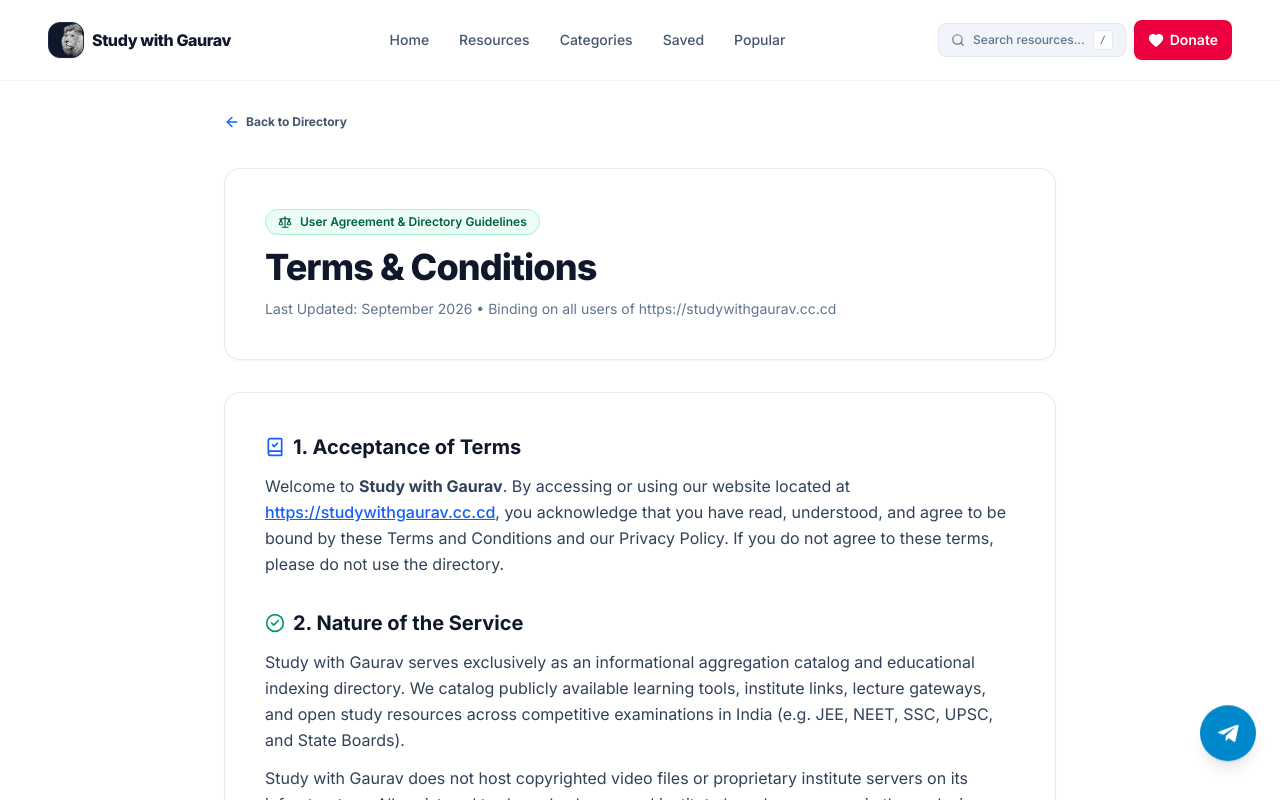
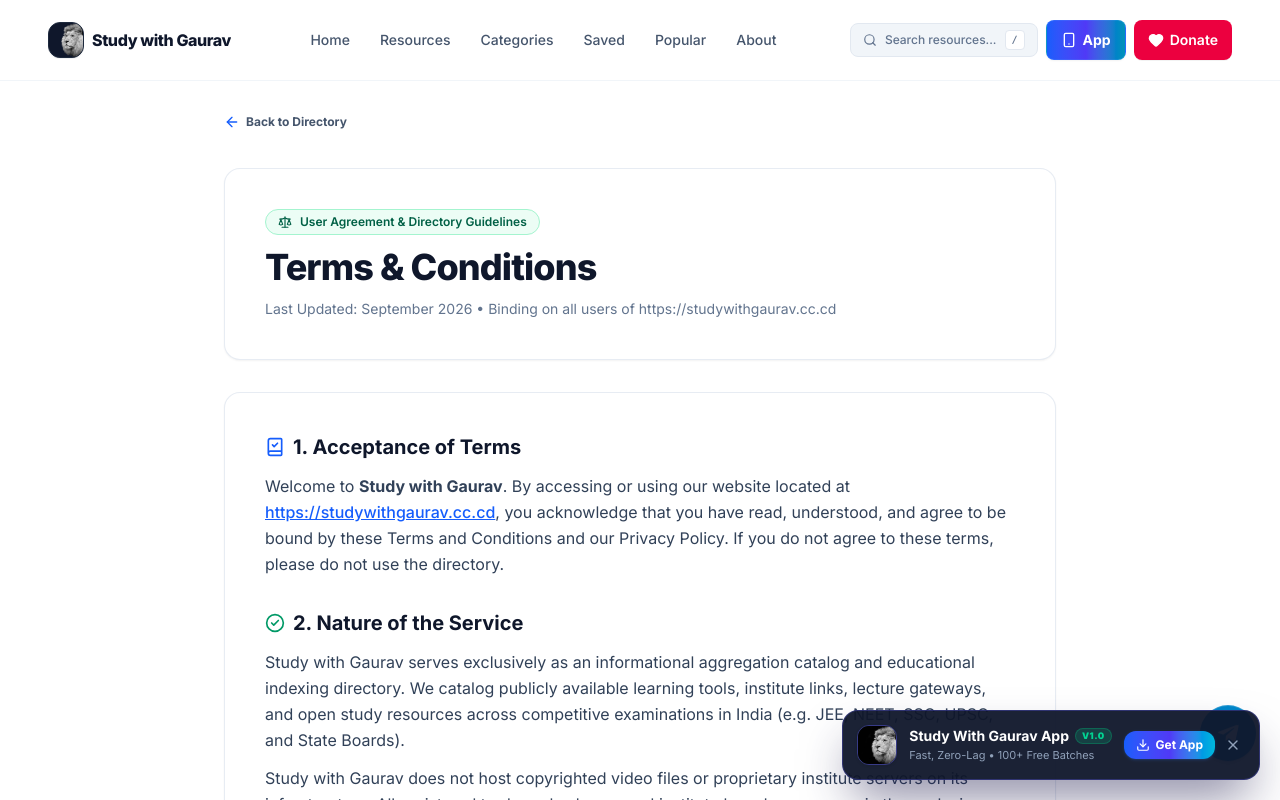
Before and after one commit to Gaurav1000m/Study-With-Gaurav, a Next.js app: page /terms in a window 1280 px wide. Both pictures are taken after a click on the button "I have Disabled Ad Blocker & DNS". Shown: the top 800 px of the page. Built offline with nearby package versions, Linux system fonts and the light colour scheme.

Commit message:
feat: add About section in upper header, Get App button in navbar & bottom nav, and floating web view APK banner

```diff
--- a/src/app/layout.tsx
+++ b/src/app/layout.tsx
@@ -5,6 +5,7 @@ import "./globals.css";
 import { SplashScreen } from "@/components/SplashScreen";
 import { TelegramFloat } from "@/components/TelegramFloat";
 import { BottomNav } from "@/components/BottomNav";
+import { GetAppBanner } from "@/components/GetAppBanner";
 import { VpnGuard } from "@/components/VpnGuard";
 import { DevToolsGuard } from "@/components/DevToolsGuard";
 import { AppProvider } from "@/context/AppContext";
@@ -442,6 +443,7 @@ export default function RootLayout({
             <SplashScreen />
             {children}
             <TelegramFloat />
+            <GetAppBanner />
             <BottomNav />
           </VpnGuard>
         </AppProvider>
--- a/src/app/page.tsx
+++ b/src/app/page.tsx
@@ -17,6 +17,7 @@ import { AppxHeroText } from "@/components/AppxHeroText";
 import { AppxFAQ } from "@/components/AppxFAQ";
 import { TestimonialsSection } from "@/components/TestimonialsSection";
 import { ModernLearningSection } from "@/components/ModernLearningSection";
+import { AboutSection } from "@/components/AboutSection";
 import { HeroSlider } from "@/components/HeroSlider";
 import { AdBanner } from "@/components/AdBanner";
 import { WEBSITES } from "@/data/websites";
@@ -392,6 +393,9 @@ export default function Home() {
               </div>
             </section>
 
+            {/* About Section */}
+            <AboutSection />
+
             {/* AppX-Style Interactive Animated FAQ Section */}
             <AppxFAQ />
 
--- a/src/components/BottomNav.tsx
+++ b/src/components/BottomNav.tsx
@@ -2,7 +2,7 @@
 
 import Link from "next/link";
 import { usePathname } from "next/navigation";
-import { Home, BookOpen, Bookmark, User, Heart } from "lucide-react";
+import { Home, BookOpen, Bookmark, User, Heart, Smartphone } from "lucide-react";
 import { cn } from "@/lib/utils";
 import { useApp } from "@/context/AppContext";
 
@@ -13,9 +13,9 @@ export function BottomNav() {
   const navItems = [
     { name: "Home", href: "/", icon: Home },
     { name: "Resources", href: "/resources", icon: BookOpen },
+    { name: "Get App", href: "/download", icon: Smartphone, isSpecial: true },
     { name: "Saved", href: "/saved", icon: Bookmark, badge: bookmarks.length },
     { name: "Donate", href: "/donate", icon: Heart, isAccent: true },
-    { name: "Profile", href: "/profile", icon: User },
   ];
 
   return (
@@ -40,9 +40,13 @@ export function BottomNav() {
                 isActive
                   ? item.isAccent
                     ? "text-rose-600 font-bold"
+                    : item.isSpecial
+                    ? "text-indigo-600 font-bold"
                     : "text-blue-600 font-bold"
                   : item.isAccent
                   ? "text-rose-500/80 hover:text-rose-600 font-medium"
+                  : item.isSpecial
+                  ? "text-indigo-600 hover:text-indigo-700 font-semibold"
                   : "text-slate-500 hover:text-slate-900 font-medium"
               )}
             >
@@ -50,7 +54,7 @@ export function BottomNav() {
                 <span
                   className={cn(
                     "absolute top-0 w-8 h-0.5 rounded-full animate-fade-in",
-                    item.isAccent ? "bg-rose-600" : "bg-blue-600"
+                    item.isAccent ? "bg-rose-600" : item.isSpecial ? "bg-indigo-600" : "bg-blue-600"
                   )}
                 />
               )}
@@ -63,6 +67,11 @@ export function BottomNav() {
                   )}
                   strokeWidth={isActive ? 2.5 : 2}
                 />
+                {item.isSpecial && (
+                  <span className="absolute -top-1 -right-3 px-1 py-0.2 rounded-full bg-gradient-to-r from-blue-600 to-indigo-600 text-white text-[8px] font-black uppercase tracking-tighter leading-none shadow-xs">
+                    APK
+                  </span>
+                )}
                 {item.badge !== undefined && item.badge > 0 && (
                   <span className="absolute -top-1 -right-2 min-w-[14px] h-[14px] px-0.5 rounded-full bg-blue-600 text-white text-[9px] font-extrabold flex items-center justify-center leading-none">
                     {item.badge > 99 ? "99+" : item.badge}
--- /dev/null
+++ b/src/components/GetAppBanner.tsx
@@ -0,0 +1,88 @@
+"use client";
+
+import { useState, useEffect } from "react";
+import Image from "next/image";
+import Link from "next/link";
+import { Download, X, Sparkles } from "lucide-react";
+
+export function GetAppBanner() {
+  const [isVisible, setIsVisible] = useState(false);
+
+  useEffect(() => {
+    // 1. If already inside the native Android APK wrapper, never show this banner
+    if (typeof window !== "undefined" && (window as any).AndroidSecurityBridge) {
+      return;
+    }
+
+    // 2. Check if user dismissed it in this session
+    const isDismissed = sessionStorage.getItem("swg_app_banner_dismissed");
+    if (!isDismissed) {
+      // Show after a brief delay for a polished entrance
+      const timer = setTimeout(() => setIsVisible(true), 1800);
+      return () => clearTimeout(timer);
+    }
+  }, []);
+
+  const handleDismiss = (e: React.MouseEvent) => {
+    e.preventDefault();
+    e.stopPropagation();
+    setIsVisible(false);
+    sessionStorage.setItem("swg_app_banner_dismissed", "true");
+  };
+
+  if (!isVisible) return null;
+
+  return (
+    <aside
+      aria-label="Download Android App"
+      className="fixed bottom-[4.2rem] md:bottom-5 left-3 right-3 sm:left-auto sm:right-5 sm:max-w-md z-40 animate-slide-up"
+    >
+      <div className="bg-slate-900/95 backdrop-blur-xl border border-indigo-500/30 rounded-2xl p-3 sm:p-3.5 shadow-2xl shadow-indigo-950/60 flex items-center justify-between gap-3 text-white">
+        {/* App Icon & Details */}
+        <Link href="/download" className="flex items-center gap-3 min-w-0 group flex-1">
+          <div className="relative w-10 h-10 rounded-xl overflow-hidden shrink-0 border border-indigo-500/40 shadow-sm">
+            <Image
+              src="/black-and-white-portrait-of-a-lion.webp"
+              alt="Study With Gaurav Lion App Icon"
+              fill
+              className="object-cover group-hover:scale-105 transition-transform"
+            />
+          </div>
+
+          <div className="min-w-0 flex-1 text-left">
+            <div className="flex items-center gap-1.5">
+              <span className="font-bold text-xs sm:text-sm text-white truncate leading-tight group-hover:text-cyan-300 transition-colors">
+                Study With Gaurav App
+              </span>
+              <span className="px-1.5 py-0.2 rounded-full bg-emerald-500/20 text-emerald-400 text-[9px] font-black tracking-wider uppercase border border-emerald-500/30 shrink-0">
+                v1.0
+              </span>
+            </div>
+            <p className="text-[10px] sm:text-[11px] text-slate-400 truncate mt-0.5">
+              Fast, Zero-Lag • 100+ Free Batches
+            </p>
+          </div>
+        </Link>
+
+        {/* Action Button & Dismiss */}
+        <div className="flex items-center gap-1.5 shrink-0">
+          <Link
+            href="/download"
+            className="inline-flex items-center gap-1.5 px-3 py-1.5 rounded-xl bg-gradient-to-r from-blue-600 via-indigo-600 to-cyan-500 hover:from-blue-500 hover:to-cyan-400 font-bold text-xs text-white shadow-sm shadow-blue-500/20 active:scale-95 transition-all"
+          >
+            <Download className="w-3.5 h-3.5 shrink-0" />
+            <span>Get App</span>
+          </Link>
+
+          <button
+            onClick={handleDismiss}
+            aria-label="Dismiss app banner"
+            className="p-1 text-slate-400 hover:text-white rounded-lg hover:bg-slate-800/80 transition-colors"
+          >
+            <X className="w-4 h-4" />
+          </button>
+        </div>
+      </div>
+    </aside>
+  );
+}
--- a/src/components/Header.tsx
+++ b/src/components/Header.tsx
@@ -4,7 +4,7 @@ import { useState, useEffect, useRef } from "react";
 import Link from "next/link";
 import Image from "next/image";
 import { usePathname, useRouter } from "next/navigation";
-import { BookOpen, Search, PlusCircle, Menu, X, ShieldCheck, ChevronRight, Heart, Maximize, Minimize } from "lucide-react";
+import { BookOpen, Search, PlusCircle, Menu, X, ShieldCheck, ChevronRight, Heart, Maximize, Minimize, Smartphone, Download } from "lucide-react";
 import { cn } from "@/lib/utils";
 import { useApp } from "@/context/AppContext";
 
@@ -109,6 +109,7 @@ export function Header({ onOpenSuggestModal, onFocusSearch }: HeaderProps = {})
     { name: "Categories", href: "/categories" },
     { name: "Saved", href: "/saved", badge: bookmarks.length },
     { name: "Popular", href: "/popular" },
+    { name: "About", href: "/about" },
     { name: "Profile", href: "/profile" },
   ];
 
@@ -240,6 +241,17 @@ export function Header({ onOpenSuggestModal, onFocusSearch }: HeaderProps = {})
               </kbd>
             </button>
 
+            {/* Get App Button (Desktop & Mobile) */}
+            <Link
+              href="/download"
+              className="inline-flex items-center gap-1 sm:gap-1.5 px-2.5 sm:px-3.5 py-1.5 sm:py-2 text-xs sm:text-sm font-bold text-white bg-gradient-to-r from-blue-600 via-indigo-600 to-cyan-600 hover:from-blue-500 hover:to-cyan-500 active:scale-95 rounded-lg transition-all shadow-xs min-h-[36px] sm:min-h-[40px] border border-blue-400/20"
+              title="Download Study With Gaurav Android APK"
+            >
+              <Smartphone className="w-3.5 h-3.5 sm:w-4 sm:h-4 shrink-0" />
+              <span className="hidden xs:inline">Get App</span>
+              <span className="xs:hidden">App</span>
+            </Link>
+
             {/* Donate Button (Mobile & Desktop) */}
             <Link
               href="/donate"
@@ -344,6 +356,26 @@ export function Header({ onOpenSuggestModal, onFocusSearch }: HeaderProps = {})
               })}
             </nav>
 
+            {/* Get Android App Banner in Mobile Drawer */}
+            <div className="p-4 pt-2 border-t border-slate-100 bg-gradient-to-br from-indigo-50/70 to-blue-50/50">
+              <Link
+                href="/download"
+                onClick={() => setIsMobileMenuOpen(false)}
+                className="w-full flex items-center justify-between p-3.5 bg-gradient-to-r from-blue-600 via-indigo-600 to-cyan-600 text-white rounded-xl shadow-md active:scale-98 transition-transform font-bold text-sm"
+              >
+                <div className="flex items-center gap-2.5">
+                  <div className="w-8 h-8 rounded-lg bg-white/20 flex items-center justify-center text-white shrink-0">
+                    <Smartphone className="w-4 h-4" />
+                  </div>
+                  <div className="text-left">
+                    <p className="leading-none text-white text-xs font-extrabold">Download Android App</p>
+                    <p className="text-[10px] text-blue-100 font-medium mt-1">v1.0.0 (4.6 MB) • 100+ Free Batches</p>
+                  </div>
+                </div>
+                <Download className="w-4 h-4 text-white shrink-0" />
+              </Link>
+            </div>
+
             {/* Donate Action in Mobile Menu */}
             <div className="p-4 pt-2 space-y-3 border-t border-slate-100 bg-slate-50/50">
               <Link
```
